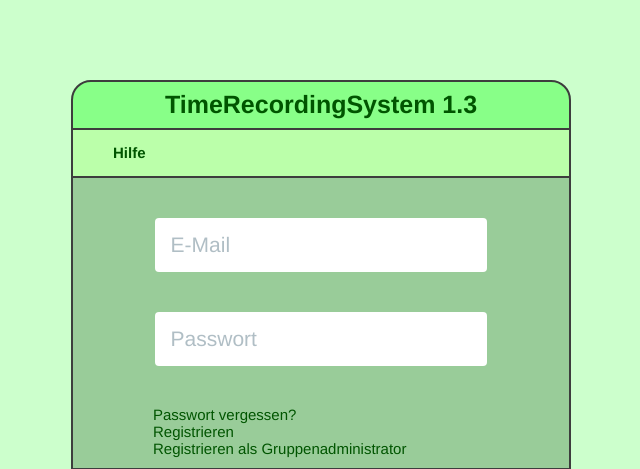
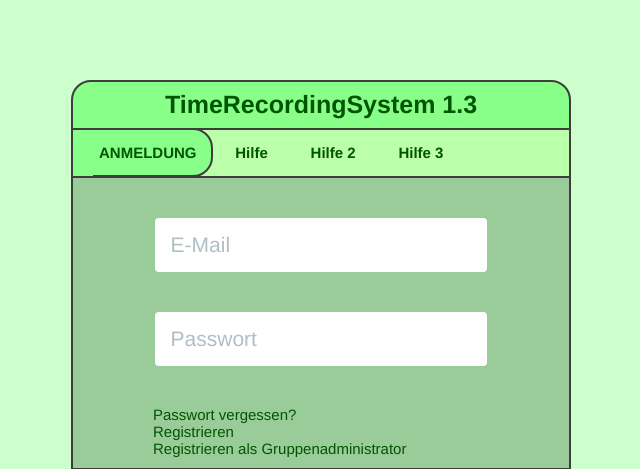
Before and after one commit to AlexanderPapirosa/htdocs, a PHP site: page / in a window 1280 px wide. Shown: the top 469 px of the page, without its empty margins (319-959 px from the left). Run offline with PHP 8.4, Linux system fonts and the light colour scheme; some libraries are stand-ins or nearby versions.

Commit message:
enhancement

```diff
--- a/css/main.css
+++ b/css/main.css
@@ -35,7 +35,7 @@ header {
 	font-weight: bold;
 }
 nav {
-	background-color: #BBFFAA;
+	background-color: #88FF88;
     margin-top: -2px;
 	height:50px;
 }
@@ -80,8 +80,19 @@ text-align:left;
 	margin-left:20px;
 }
 
+#menu_label {
+    margin-top: -2px;
+    margin-left: -10px;
+	padding: 14px;
+	background-color: #88FF88;
+	border-radius: 0px 20px 20px 0px;
+	border: 2px solid #3d3d3d;
+}
+
 #menu li {
 	display:inline-block;
+	font-weight:bold;
+	font-size:15px;
 }
 
 #menu a {
@@ -97,6 +108,10 @@ margin-left:20px;
 #menu a:hover {
 	background-color: #88FF88;
 	border-radius:25px 25px 25px 25px;
+	border: 2px solid #3d3d3d;
+    margin-top: -2px;
+    margin-left: -2px;
+    margin-right: -2px;
 }
 
 #bodyText {
--- a/index.php
+++ b/index.php
@@ -26,7 +26,10 @@ TRS.PAPIROSA.COM - TIME RECORDING SYSTEM BY EDV-KEIL.DE
 		<nav id="menu">
 			<!-- menu: 1 -->
 			<ul>
-				<li><a href="test.php">Hilfe</a></li>
+				<li id="menu_label">ANMELDUNG</li>
+				<li><a href="#">Hilfe</a></li>
+				<li><a href="#">Hilfe 2</a></li>
+				<li><a href="#">Hilfe 3</a></li>
 			</ul>
 		</nav>
 
```
Lines whose indentation alone changed are shown as unchanged.
